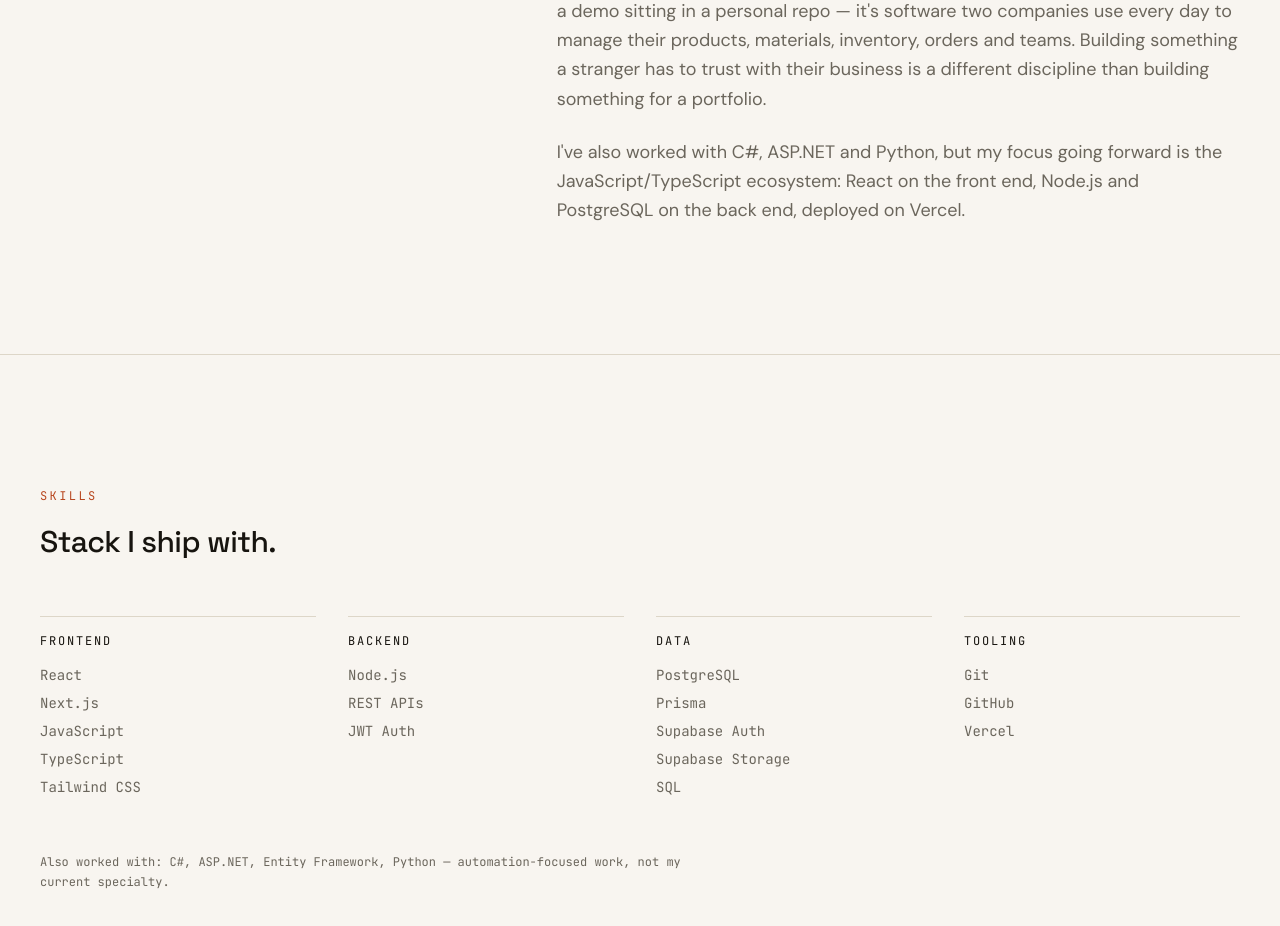
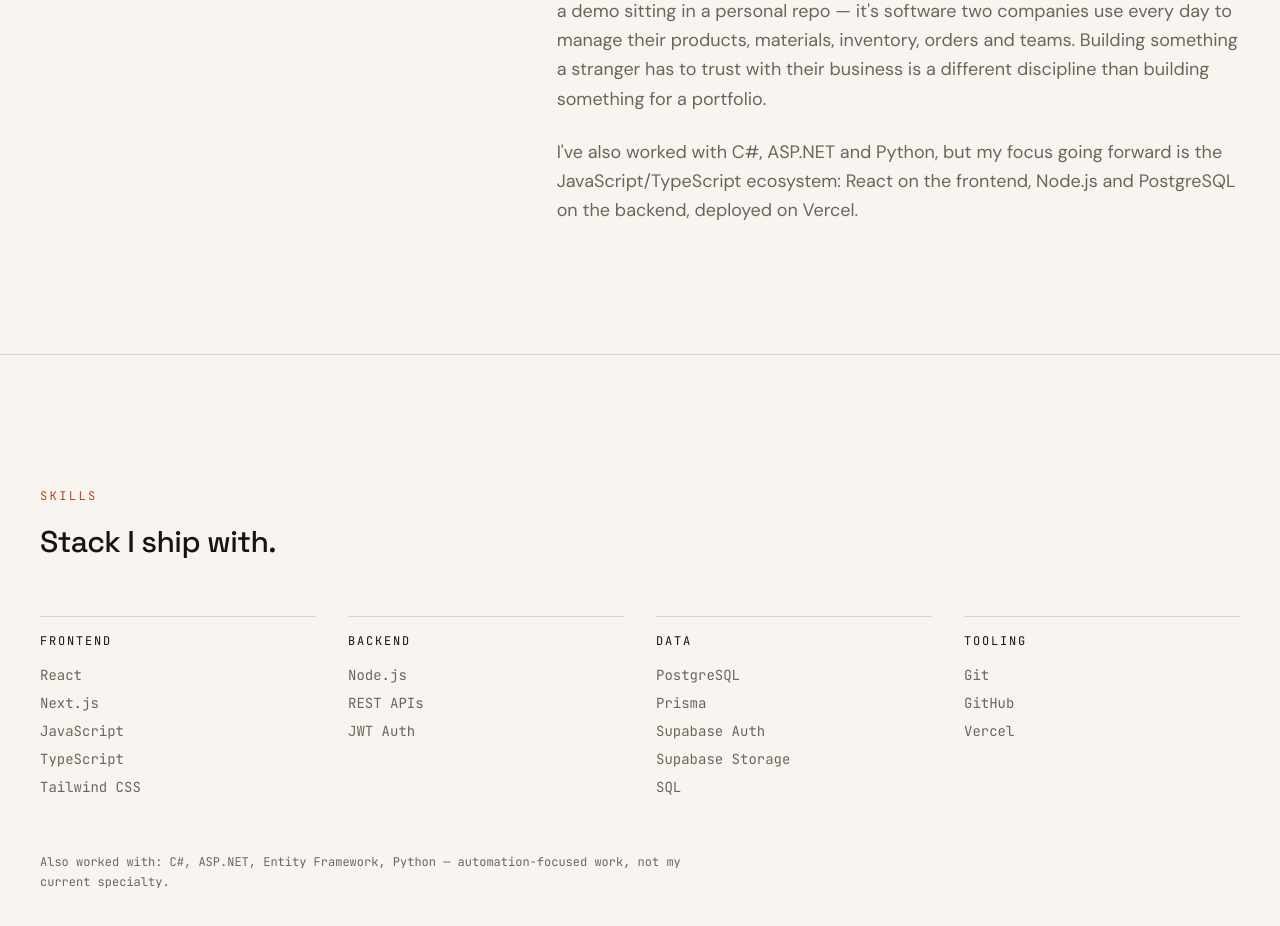
Before and after one commit to martinezmarcos/portfolio, a Next.js app: page / in a window 1280 px wide. Shown: the part 2940-3866 px from the top of the page. Built offline with nearby package versions, Linux system fonts and the light colour scheme; no server answers.

Commit message:
Update About.tsx

```diff
--- a/src/components/sections/About.tsx
+++ b/src/components/sections/About.tsx
@@ -4,7 +4,7 @@
 const paragraphs = [
   "I'm a full stack developer based in Argentina, working mainly with React, Next.js, Node.js and PostgreSQL/Supabase. I'm technically trained — a Computer Science Technician — and currently studying to become a System Analyst, but most of what I know comes from building and maintaining software that has to keep working after I ship it.",
   "My main project is a SaaS platform for furniture manufacturing businesses. It isn't a demo sitting in a personal repo — it's software two companies use every day to manage their products, materials, inventory, orders and teams. Building something a stranger has to trust with their business is a different discipline than building something for a portfolio.",
-  "I've also worked with C#, ASP.NET and Python, but my focus going forward is the JavaScript/TypeScript ecosystem: React on the front end, Node.js and PostgreSQL on the back end, deployed on Vercel.",
+  "I've also worked with C#, ASP.NET and Python, but my focus going forward is the JavaScript/TypeScript ecosystem: React on the frontend, Node.js and PostgreSQL on the backend, deployed on Vercel.",
 ];
 
 export function About() {
```
